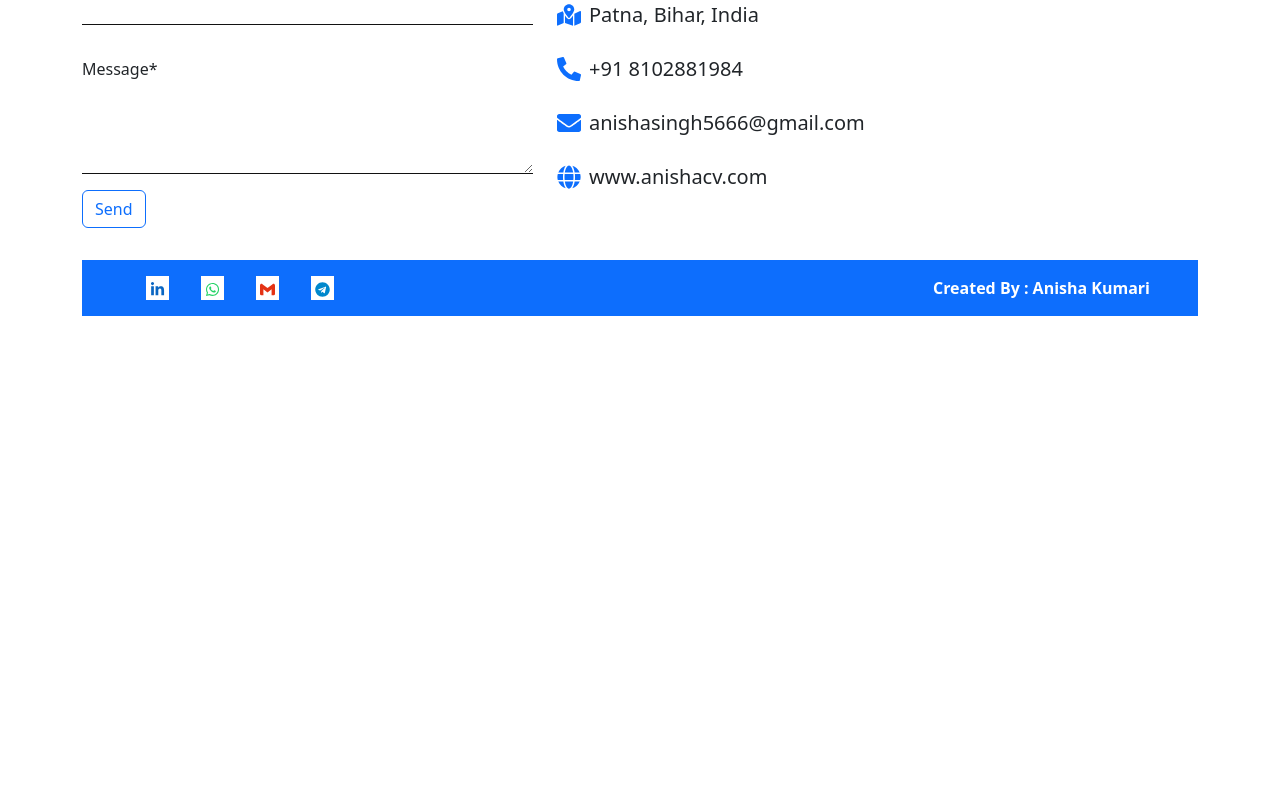
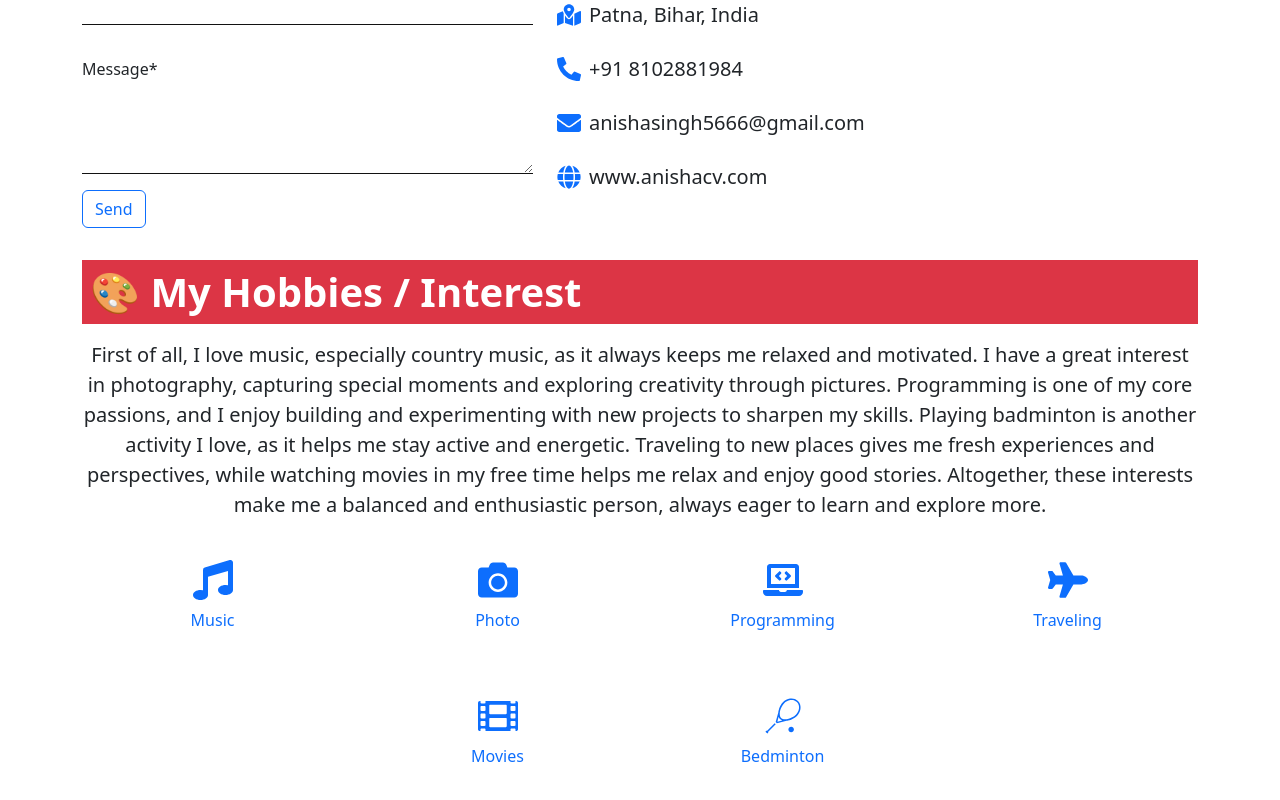
Before and after one commit to anishasingx/Portfolio, a React (Vite) app: page / in a window 1280 px wide. Shown: the part 9928-10728 px from the top of the page. Before the commit the page ends 10260 px from the top, so only its background shows below. Built offline with nearby package versions, Linux system fonts and the light colour scheme.

Commit message:
Updated portfolio with new changes

```diff
--- a/src/components/Footer.jsx
+++ b/src/components/Footer.jsx
@@ -1,19 +1,43 @@
-import { FaLinkedinIn, FaWhatsapp, FaTelegram } from "react-icons/fa";
-import { SiGmail } from "react-icons/si";
-const Footer = () => {
+import { FaMusic, FaCamera, FaLaptopCode, FaPlane, FaFilm } from 'react-icons/fa';
+import { GiTennisRacket } from 'react-icons/gi';
+
+const Interest = () => {
   return (
-     <div className="fw-bold my-3 bg-primary py-3 px-5">
-        <div className="row justify-content-evenly">
-             <div className="col-6 d-flex">
-                <div className="mx-3 px-1  bg-white animate"><FaLinkedinIn size={15} color="#0A66C2" /></div>
-                <div className="mx-3 px-1  bg-white animate"><FaWhatsapp size={15} color="#25D366" /></div>
-                <div className="mx-3 px-1  bg-white animate"><SiGmail size={15} color="#E43315" /></div>
-                <div className="mx-3 px-1  bg-white animate"><FaTelegram size={15} color="#0088cc" /></div>
-            </div>
-            <div className="col-6 text-end text-white">Created By : Anisha Kumari</div>
+    <div>
+        <div className="display-6 fw-bold my-3 bg-danger text-white p-2">🎨 My Hobbies / Interest</div>
+        <div className="row text-center text-primary justify-content-center" >
+          <div>
+            <p className='text-justify-custom fs-5 text-center text-dark'>
+              First of all, I love music, especially country music, as it always keeps me relaxed and motivated. I have a great interest in photography, capturing special moments and exploring creativity through pictures. Programming is one of my core passions, and I enjoy building and experimenting with new projects to sharpen my skills. Playing badminton is another activity I love, as it helps me stay active and energetic. Traveling to new places gives me fresh experiences and perspectives, while watching movies in my free time helps me relax and enjoy good stories. Altogether, these interests make me a balanced and enthusiastic person, always eager to learn and explore more.
+            </p>
+          </div>
+          <div className="col-3 p-4">
+              <FaMusic  className='fs-1 mb-2'/>
+              <p>Music</p>
+          </div>
+          <div className="col-3 p-4">
+              <FaCamera className='fs-1 mb-2'/>
+              <p>Photo</p>
+          </div>
+          <div className="col-3 p-4">
+              <FaLaptopCode className='fs-1 mb-2'/>
+              <p>Programming</p>
+          </div>
+          <div className="col-3 p-4">
+              <FaPlane className='fs-1 mb-2'/>
+              <p>Traveling</p>
+          </div>
+          <div className="col-3 p-4">
+              <FaFilm className='fs-1 mb-2'/>
+              <p>Movies</p>
+          </div>
+          <div className="col-3 p-4">
+              <GiTennisRacket className='fs-1 mb-2'/>
+              <p>Bedminton</p>
+          </div>
         </div>
-     </div>
+    </div>
   )
 }
 
-export default Footer
+export default Interest
```
